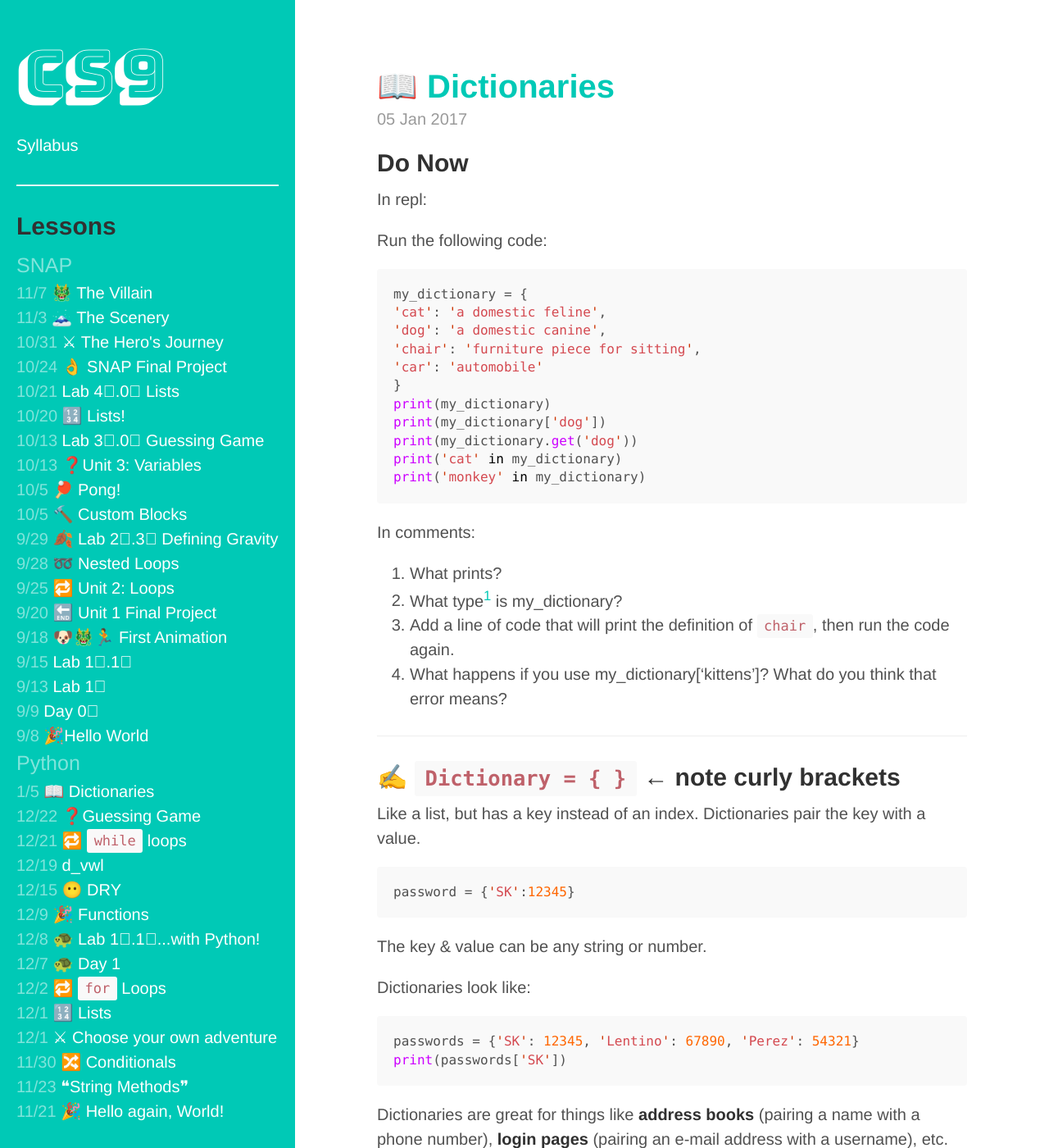
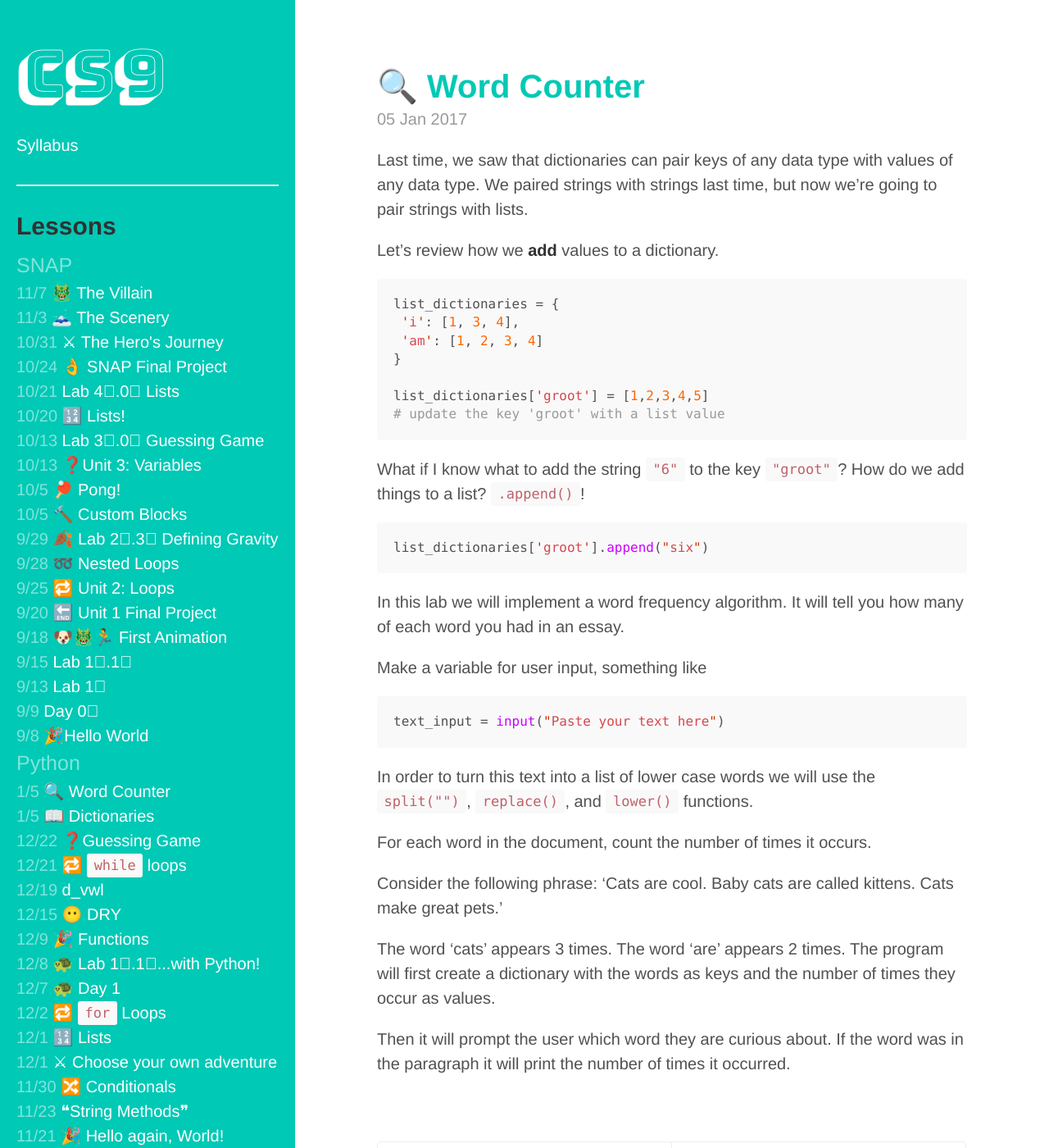
Before and after one commit to bensk/CS9, a Jekyll site: the page built from index.html, in a window 1280 px wide and 1400 px high. Shown: the whole window at 82% size. Built offline with Jekyll 4.4.1, drawn with Linux system fonts in a browser that asks for light colours; some web fonts are replaced; the list of posts is cut into pages by our own code; a style sheet for code colours, icons or effects is not loaded; some of the changed text lies outside the part shown.

Commit message:
word counter

````diff
--- a/_posts/Python/2017-01-05-📖-dictionaries.md
+++ b/_posts/Python/2017-01-05-📖-dictionaries.md
@@ -58,7 +58,7 @@ Dictionaries are great for things like **address books** (pairing a name with a
 ## Dictionary Lab
 In repl: `Dictionary_Lab`
 
-Create a social network profile for yourself using a dictionary. I've suggested some keys, but you should feel free to add your own.
+1⃣ Create a social network profile for yourself using a dictionary. I've suggested some keys, but you should feel free to add your own.
 
 ```python
 user_profile = {
@@ -79,6 +79,8 @@ user_profile = {
 }
 ```
 
-Test your profile by `print`ing the value for each key.
+2⃣ Test your profile by `print`ing the value for each key.
 
-Create a function that lets someone look through your profile. When called, it should ask something like "what would you like to know about me?" and they can respond with an aspect like `email` and get back your email. If the key is not in your profile, let them know that they can't have that information.
+3⃣ Create a function that lets someone look through your profile. When called, it should ask something like "what would you like to know about me?" and they can respond with an aspect like `email` and get back your email. If the key is not in your profile, let them know that they can't have that information.
+
+4⃣ Add a `while` loop
--- /dev/null
+++ b/_posts/Python/2017-01-05-🔍-word-counter.md
@@ -0,0 +1,48 @@
+---
+layout: "post"
+title: "🔍 Word Counter"
+date: "2017-01-05 23:23"
+category: "Python"
+---
+
+
+Last time, we saw that dictionaries can pair keys of any data type with values of any data type. We paired strings with strings last time, but now we're going to pair strings with lists.
+
+Let's review how we **add** values to a dictionary.
+
+```python
+list_dictionaries = {
+ 'i': [1, 3, 4],
+ 'am': [1, 2, 3, 4]
+}
+
+list_dictionaries['groot'] = [1,2,3,4,5]
+# update the key 'groot' with a list value
+```
+
+What if I know what to add the string `"6"` to the key `"groot"`? How do we add things to a list? `.append()`!
+
+```python
+list_dictionaries['groot'].append("six")
+```
+
+
+In this lab we will implement a word frequency algorithm. It will tell you how many of each word you had in an essay.
+
+Make a variable for user input, something like
+
+```python
+text_input = input("Paste your text here")
+```
+
+In order to turn this text into a list of lower case words we will use the `split("")`, ``replace()``, and `lower()` functions.
+
+
+For each word in the document, count the number of times it occurs.
+
+Consider the following phrase: 'Cats are cool. Baby cats are called kittens. Cats make great pets.'
+
+The word 'cats' appears 3 times. The word 'are' appears 2 times.
+The program will first create a dictionary with the words as keys and the number of times they occur as values.
+
+Then it will prompt the user which word they are curious about. If the word was in the paragraph it will print the number of times it occurred.
````
